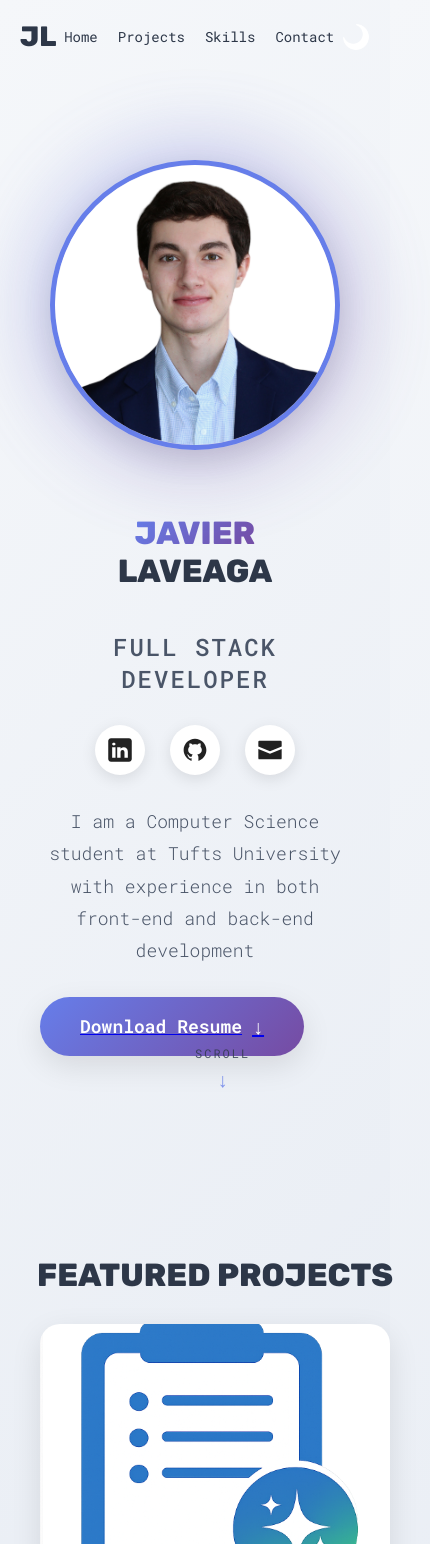
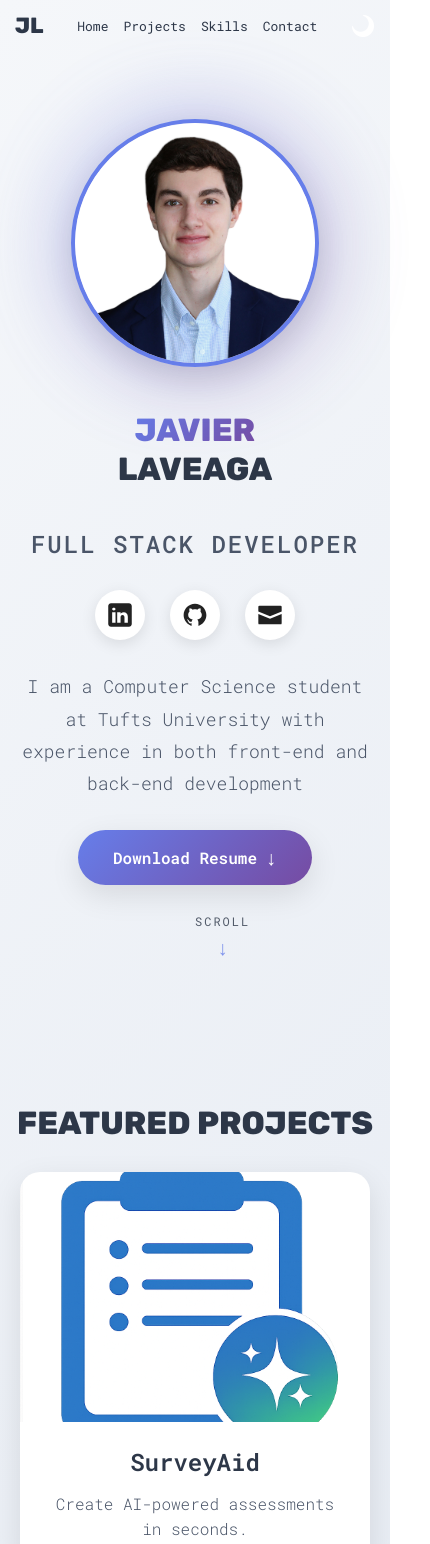
Before and after one commit to javier-la200426/javier-laveaga-web, a React (Vite) app: page / in a window 390 px wide. Shown: the top 1544 px of the page, 430 px wide, since content can reach past the window. Built offline with nearby package versions, Linux system fonts and the light colour scheme.

Commit message:
mobile compatible

```diff
--- a/src/App.css
+++ b/src/App.css
@@ -48,7 +48,6 @@ body {
     flex-direction: column;
     gap: 80px;
     width: 100%;
-    padding-top: 80px;
 }
 
 /*This automatically changes the text color when shifting scenes*/
--- a/src/common/ProjectCardStyles.module.css
+++ b/src/common/ProjectCardStyles.module.css
@@ -7,6 +7,9 @@
   height: 100%;
   display: flex;
   flex-direction: column;
+  width: 100%;
+  max-width: 100%;
+  box-sizing: border-box;
 }
 
 .card:hover {
--- a/src/sections/Courtois/CourtoisStyles.module.css
+++ b/src/sections/Courtois/CourtoisStyles.module.css
@@ -3,10 +3,10 @@
     flex-direction: column;
     justify-content: center;
     align-items: center;
-    gap: 60px;
+    gap: 40px;
     text-align: center;
     min-height: 100vh;
-    padding: 80px 40px;
+    padding: 80px 20px 60px 20px;
     position: relative;
 }
 
@@ -16,12 +16,12 @@
 }
 
 .Courtois_pic {
-    max-width: 280px;
-    width: 280px;
-    height: 280px;
+    max-width: 240px;
+    width: 240px;
+    height: 240px;
     object-fit: cover;
     border-radius: 50%;
-    border: 5px solid var(--accent-color);
+    border: 4px solid var(--accent-color);
     box-shadow: var(--card-shadow);
     position: relative;
     z-index: 2;
@@ -63,6 +63,12 @@
     flex-direction: column;
     gap: 30px;
     max-width: 600px;
+    align-items: center;
+    width: 100%;
+}
+
+.info a {
+    text-decoration: none;
 }
 
 .name {
@@ -130,16 +136,21 @@
     color: var(--btn-text-color);
     border: none;
     border-radius: 50px;
-    padding: 16px 40px;
-    font-size: 18px;
+    padding: 14px 35px;
+    font-size: 16px;
     font-weight: 600;
     box-shadow: var(--card-shadow);
     transition: all 0.3s ease;
     cursor: pointer;
     display: flex;
     align-items: center;
-    gap: 10px;
+    gap: 8px;
     font-family: 'Roboto Mono', monospace;
+    text-decoration: none;
+}
+
+.resumeBtn:focus {
+    outline: none;
 }
 
 .resumeBtn:hover {
@@ -166,7 +177,7 @@
 
 .scrollIndicator {
     position: absolute;
-    bottom: 40px;
+    bottom: 20px;
     left: 50%;
     transform: translateX(-50%);
     display: flex;
@@ -195,18 +206,20 @@
         align-items: center;
         justify-content: center;
         gap: 100px;
-        padding: 120px 60px;
+        padding: 0 60px;
     }
 
     .Courtois_pic {
         max-width: 380px;
         width: 380px;
         height: 380px;
+        border: 5px solid var(--accent-color);
     }
 
     .info {
         text-align: left;
         align-items: flex-start;
+        max-width: 600px;
     }
 
     .socialLinks {
@@ -219,6 +232,16 @@
 
     .description {
         font-size: 20px;
+    }
+
+    .resumeBtn {
+        padding: 16px 40px;
+        font-size: 18px;
+        gap: 10px;
+    }
+
+    .scrollIndicator {
+        bottom: 40px;
     }
 }
 
--- a/src/sections/Navbar/NavbarStyles.module.css
+++ b/src/sections/Navbar/NavbarStyles.module.css
@@ -75,26 +75,53 @@
 }
 
 .themeToggle {
-  width: 28px;
-  height: 28px;
-  cursor: pointer;
-  transition: transform 0.3s ease;
+    width: 28px;
+    height: 28px;
+    cursor: pointer;
+    transition: transform 0.3s ease;
 }
 
 .themeToggle:hover {
-  transform: rotate(20deg) scale(1.1);
+    transform: rotate(20deg) scale(1.1);
+}
+
+/* Make sun icon white/bright */
+[data-theme='light'] .themeToggle {
+    filter: brightness(0) invert(1);
+}
+
+/* Make moon icon dark */
+[data-theme='dark'] .themeToggle {
+    filter: brightness(0) invert(0);
 }
 
 @media (max-width: 768px) {
+  .navbar {
+    padding: 12px 0;
+  }
+
+  .navbar.scrolled {
+    padding: 10px 0;
+  }
+
+  .navContent {
+    padding: 0 15px;
+  }
+
+  .logo {
+    font-size: 22px;
+  }
+
   .navLinks {
-    gap: 20px;
+    gap: 15px;
   }
 
   .navLinks li {
-    font-size: 14px;
+    font-size: 13px;
   }
 
-  .navContent {
-    padding: 0 20px;
+  .themeToggle {
+    width: 24px;
+    height: 24px;
   }
 }
--- a/src/sections/Projects/ProjectStyles.module.css
+++ b/src/sections/Projects/ProjectStyles.module.css
@@ -2,10 +2,11 @@
     display: flex;
     flex-direction: column;
     text-align: center;
-    padding: 40px 20px;
+    padding: 40px 0;
     max-width: 1400px;
     margin: 0 auto;
     width: 100%;
+    overflow-x: hidden;
 }
 
 .projectsContainer {
@@ -13,6 +14,8 @@
     grid-template-columns: 1fr;
     gap: 40px;
     padding: 0 20px;
+    width: 100%;
+    box-sizing: border-box;
 }
 
 @media (width >= 768px) {
```
